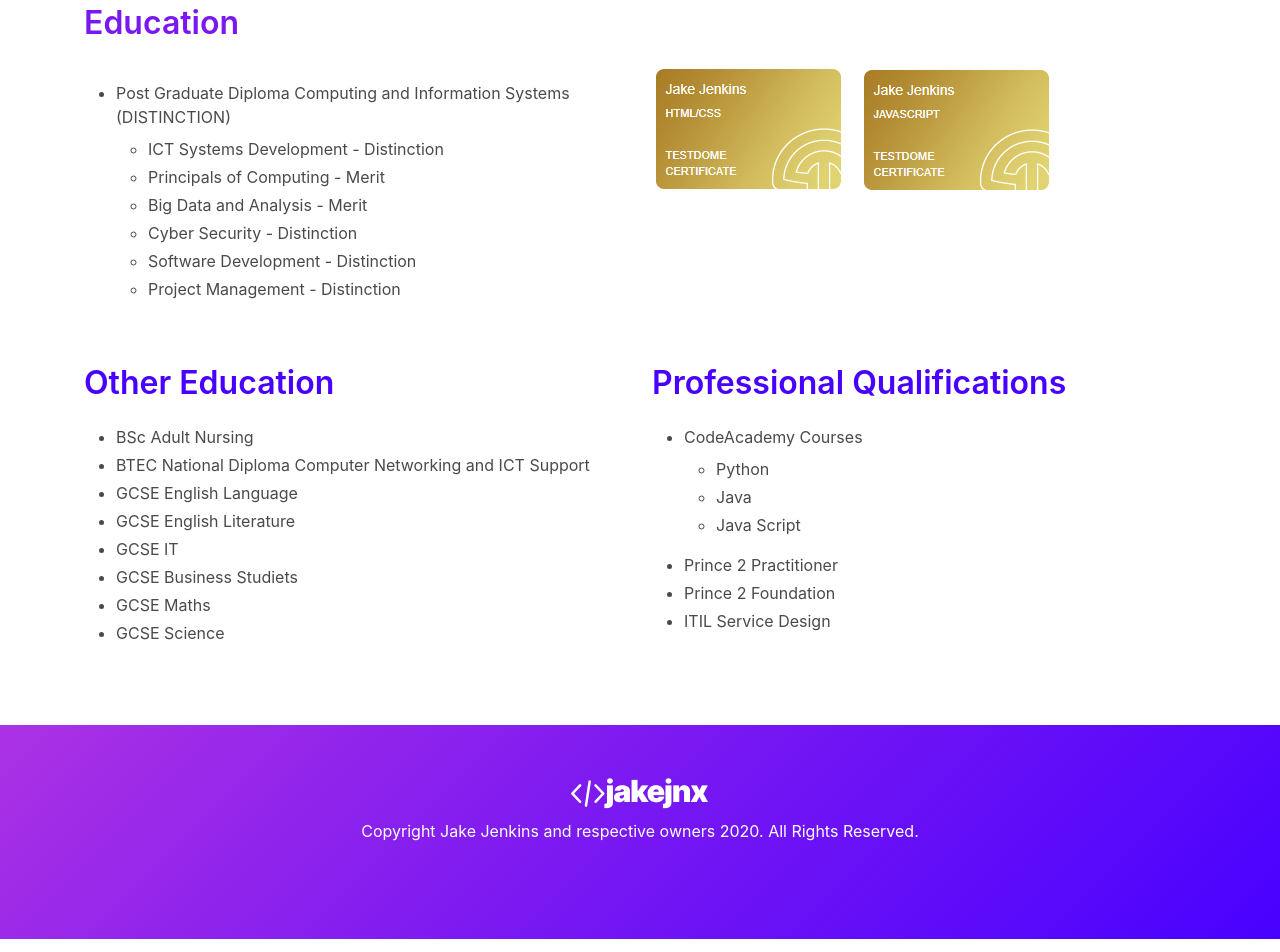
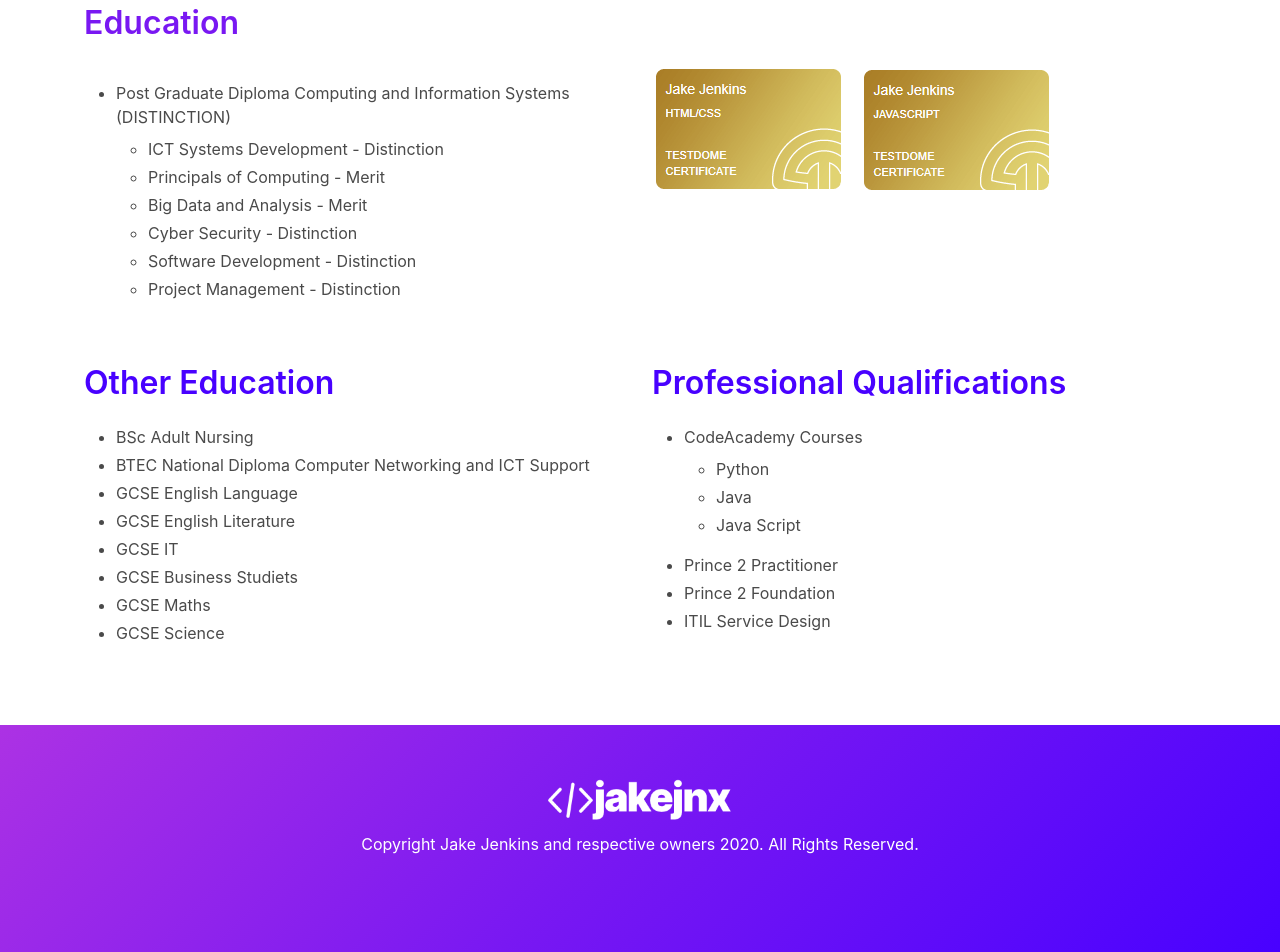
Before and after one commit to jake-jenkins/jjnx-bulma, a Jekyll site: the page built from index.markdown, in a window 1280 px wide. Shown: the part 1039-1991 px from the top of the page. Built offline with Jekyll 4.4.1, drawn with Linux system fonts in a browser that asks for light colours; nearby versions of some CDN libraries.

Commit message:
Update footer.html

```diff
--- a/_includes/footer.html
+++ b/_includes/footer.html
@@ -2,7 +2,7 @@
 <footer class="footer" style="background-image: linear-gradient(-225deg, #AC32E4 0%, #7918F2 48%, #4801FF 100%); color: #fff;">
   <div class="content has-text-centered">
     <p>
-  <img width="150px" src="/assets/jakejnx-logo.png"> </br>
+  <img width="200px" src="/assets/jakejnx-logo.png"> </br>
   Copyright Jake Jenkins and respective owners 2020.  All Rights Reserved.
   </p>
   </div>
```
